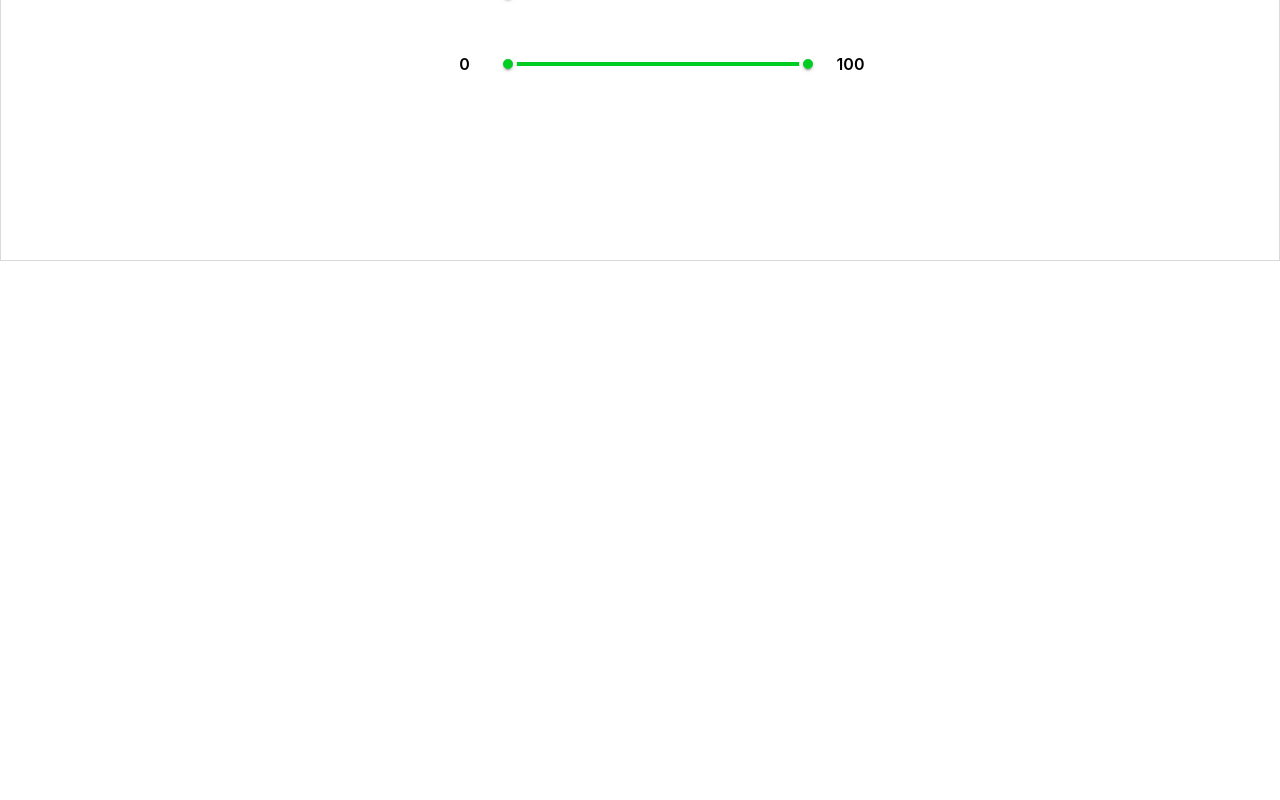
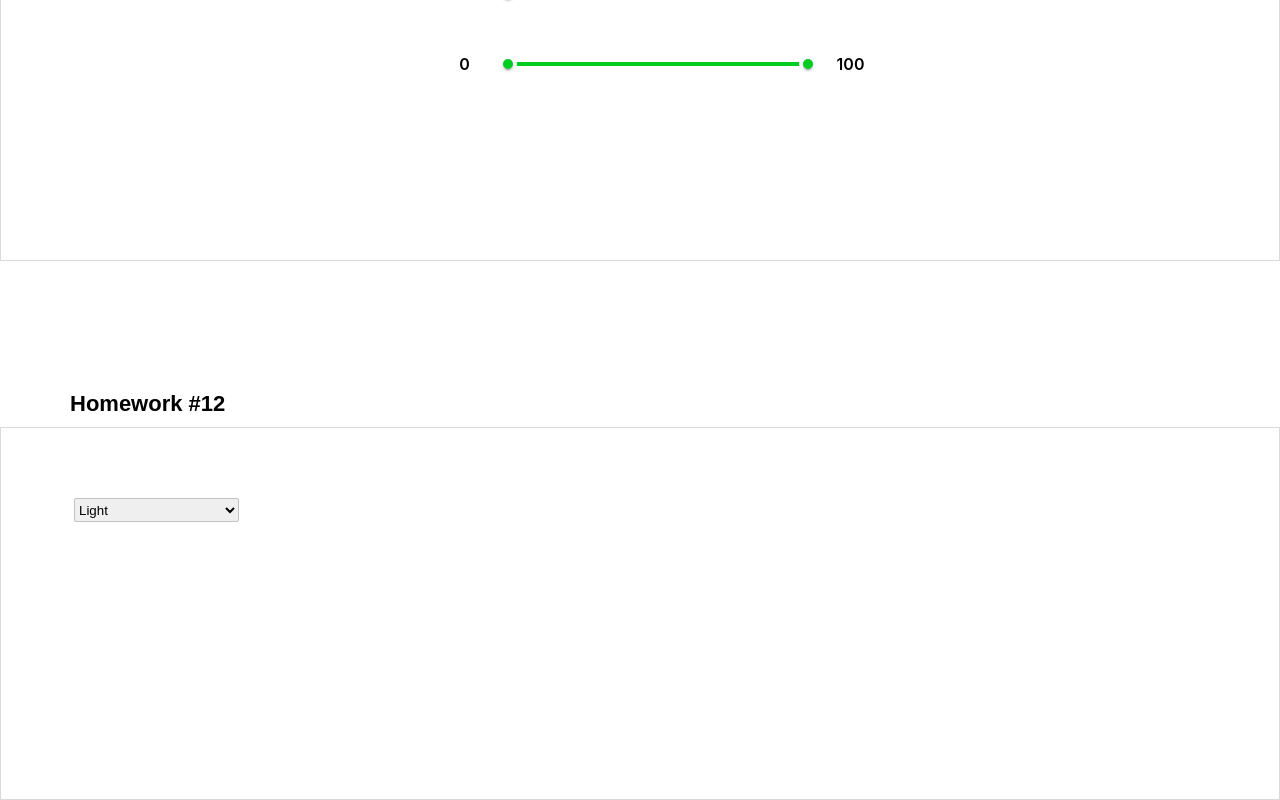
Before and after one commit to MarinaArmenovnaDev/HW-sprint-2, a React (Create React App) app: page /#/error404 in a window 1280 px wide. Shown: the part 3773-4573 px from the top of the page. Before the commit the page ends 4034 px from the top, so only its background shows below. Built offline with nearby package versions, Linux system fonts and the light colour scheme.

Commit message:
first commit

```diff
--- a/src/s1-main/App.tsx
+++ b/src/s1-main/App.tsx
@@ -7,6 +7,7 @@ import HW8 from "../s2-homeworks/hw08/HW8";
 import HW9 from "../s2-homeworks/hw09/HW9";
 import HW10 from "../s2-homeworks/hw10/HW10";
 import HW11 from "../s2-homeworks/hw11/HW11";
+import HW12 from "../s2-homeworks/hw12/HW12";
 
 
 function App() {
@@ -26,6 +27,7 @@ function App() {
             <HW9/>
             <HW10/>
             <HW11/>
+            <HW12/>
         </div>
     )
 }
--- a/src/s2-homeworks/hw11/HW11.tsx
+++ b/src/s2-homeworks/hw11/HW11.tsx
@@ -14,7 +14,7 @@ function HW11() {
             setValue2(value[1])
         } else {
             setValue1(value)
-            // Ensure value2 is always greater than value1
+
             if (value >= value2) {
                 setValue2(Math.min(100, value + 1))
             }
--- a/src/s2-homeworks/hw12/HW12.tsx
+++ b/src/s2-homeworks/hw12/HW12.tsx
@@ -4,6 +4,7 @@ import s2 from '../../s1-main/App.module.css'
 import SuperSelect from '../hw07/common/c5-SuperSelect/SuperSelect'
 import {useDispatch, useSelector} from 'react-redux'
 import {changeThemeId} from './bll/themeReducer'
+import type {AppStoreType} from "../hw10/bll/store";
 
 /*
 * 1 - в файле themeReducer.ts написать нужные типы вместо any, дописать редьюсер
@@ -13,17 +14,19 @@ import {changeThemeId} from './bll/themeReducer'
 * */
 
 const themes = [
-    {id: 1, value: 'light'},
-    {id: 2, value: 'blue'},
-    {id: 3, value: 'dark'},
+    {id: 1, value: 'Light'},
+    {id: 2, value: 'Blue'},
+    {id: 3, value: 'Dark'},
 ]
 
 const HW12 = () => {
+    const themeId = useSelector((state: AppStoreType) => state.theme.themeId)
+    const dispatch = useDispatch()
     // взять ид темы из редакса
-    const themeId = 1
 
-    const change = (id: any) => { // дописать функцию
-
+    const change = (id: number) => {
+      dispatch(changeThemeId(id))
+        // дописать функцию
     }
 
     useEffect(() => {
@@ -40,6 +43,9 @@ const HW12 = () => {
                 <SuperSelect
                     id={'hw12-select-theme'}
                     className={s.select}
+                    options={themes}
+                    value={themeId}
+                    onChangeOption={change}
                     // сделать переключение тем
 
                 />
--- a/src/s2-homeworks/hw12/bll/themeReducer.ts
+++ b/src/s2-homeworks/hw12/bll/themeReducer.ts
@@ -2,13 +2,22 @@ const initState = {
     themeId: 1,
 }
 
-export const themeReducer = (state = initState, action: any): any => { // fix any
+type InitStateType = typeof initState
+
+export const themeReducer = (state = initState, action:ChangeThemeIdActionType ): InitStateType => { // fix any
     switch (action.type) {
-        // дописать
-
+        case  'SET_THEME_ID':
+            return {
+                ...state, themeId: action.id
+            }
         default:
             return state
     }
 }
 
-export const changeThemeId = (id: number): any => ({ type: 'SET_THEME_ID', id }) // fix any
+export type ChangeThemeIdActionType = {
+    type: 'SET_THEME_ID'
+    id: number
+}
+
+export const changeThemeId = (id: number): ChangeThemeIdActionType => ({ type: 'SET_THEME_ID', id }) // fix any
```
